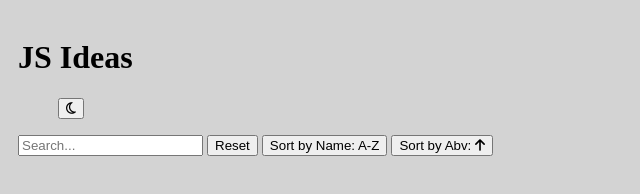
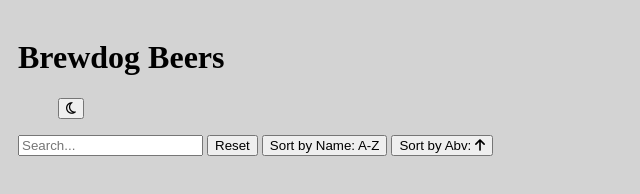
Before and after one commit to pawoods/js-sandbox, a plain HTML site: page index.html in a window 1280 px wide. Shown: the whole page, without its empty margins (0-640 px from the left). Drawn offline with Linux system fonts and the light colour scheme; no server answers.

Commit message:
changes title

```diff
--- a/index.html
+++ b/index.html
@@ -17,7 +17,7 @@
     <!-- Page Header -->
     <header class="pageHeader">
         <h1 class="title">
-            JS <span class="subTitle">Ideas</span>
+            Brewdog <span class="subTitle">Beers</span>
         </h1>
         <nav class="navContainer">
             <ul class="menu">
```
